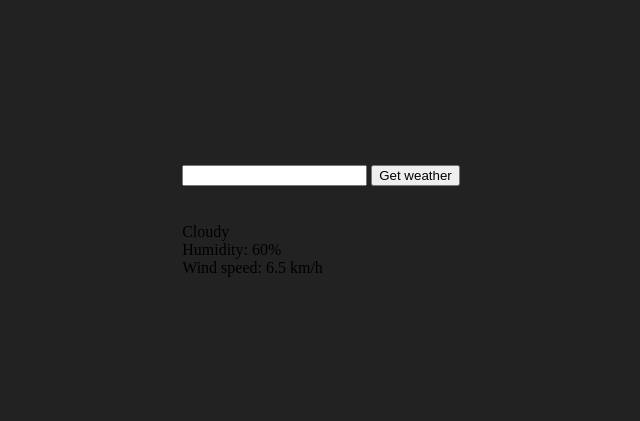
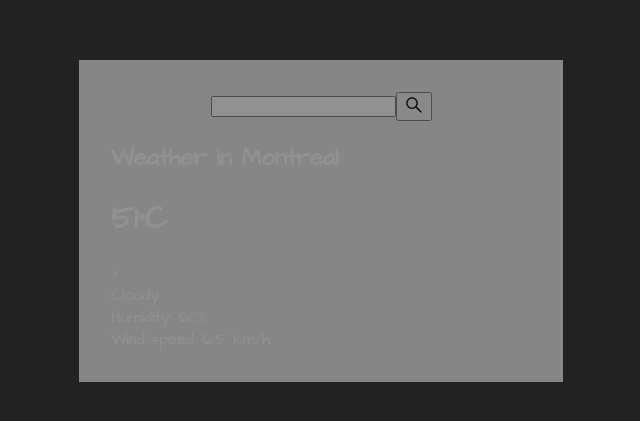
Before and after one commit to KevinH1227/Weather-app, a plain HTML site: page index.html in a window 1280 px wide. Shown: the part 179-600 px from the top of the page, without its empty margins (319-959 px from the left). Drawn offline with Linux system fonts and the light colour scheme; no server answers.

Commit message:
Changed search button to magnifying glass button

```diff
--- a/css/style.css
+++ b/css/style.css
@@ -5,4 +5,21 @@ body {
   height: 100vh;
   margin: 0;
   background: #222;
+  font-family: 'Architects Daughter', cursive;
 }
+
+.card {
+  background: #eaeaea;
+  opacity: 0.5;
+  color: white;
+  padding: 2em;
+  width: 100%;
+  max-width: 420px;
+  margin: 1em;
+}
+
+.search {
+  display: flex;
+  align-items: center;
+  justify-content: center;
+}
--- a/index.html
+++ b/index.html
@@ -6,17 +6,20 @@
     <meta name="viewport" content="width=device-width, initial-scale=1">
     <title>My Weather App</title>
     <link rel="stylesheet" href="css/style.css">
+    <link rel="preconnect" href="https://fonts.googleapis.com">
+    <link rel="preconnect" href="https://fonts.gstatic.com" crossorigin>
+    <link href="https://fonts.googleapis.com/css2?family=Architects+Daughter&display=swap" rel="stylesheet">
   </head>
 
   <body>
     <div class="card">
       <div class="search">
         <input type="text" class="search-bar">
-        <input type="submit" value="Get weather" class="btn btn-primary ml-3">
+        <button><svg stroke="currentColor" fill="currentColor" stroke-width="0" viewBox="0 0 1024 1024" height="1.5em" width="1.5em" xmlns="http://www.w3.org/2000/svg"><path d="M909.6 854.5L649.9 594.8C690.2 542.7 712 479 712 412c0-80.2-31.3-155.4-87.9-212.1-56.6-56.7-132-87.9-212.1-87.9s-155.5 31.3-212.1 87.9C143.2 256.5 112 331.8 112 412c0 80.1 31.3 155.5 87.9 212.1C256.5 680.8 331.8 712 412 712c67 0 130.6-21.8 182.7-62l259.7 259.6a8.2 8.2 0 0 0 11.6 0l43.6-43.5a8.2 8.2 0 0 0 0-11.6zM570.4 570.4C528 612.7 471.8 636 412 636s-116-23.3-158.4-65.6C211.3 528 188 471.8 188 412s23.3-116.1 65.6-158.4C296 211.3 352.2 188 412 188s116.1 23.2 158.4 65.6S636 352.2 636 412s-23.3 116.1-65.6 158.4z"></path></svg></button>
       </div>
         <div class="weather">
-          <h2 class="city"></h2>
-          <div class="temp"></div>
+          <h2 class="city">Weather in Montreal</h2>
+          <h1 class="temp">51°C</h1>>
           <img src="" alt="" class="icon" />
           <div class="description">Cloudy</div>
           <div class="humidity">Humidity: 60%</div>
```
